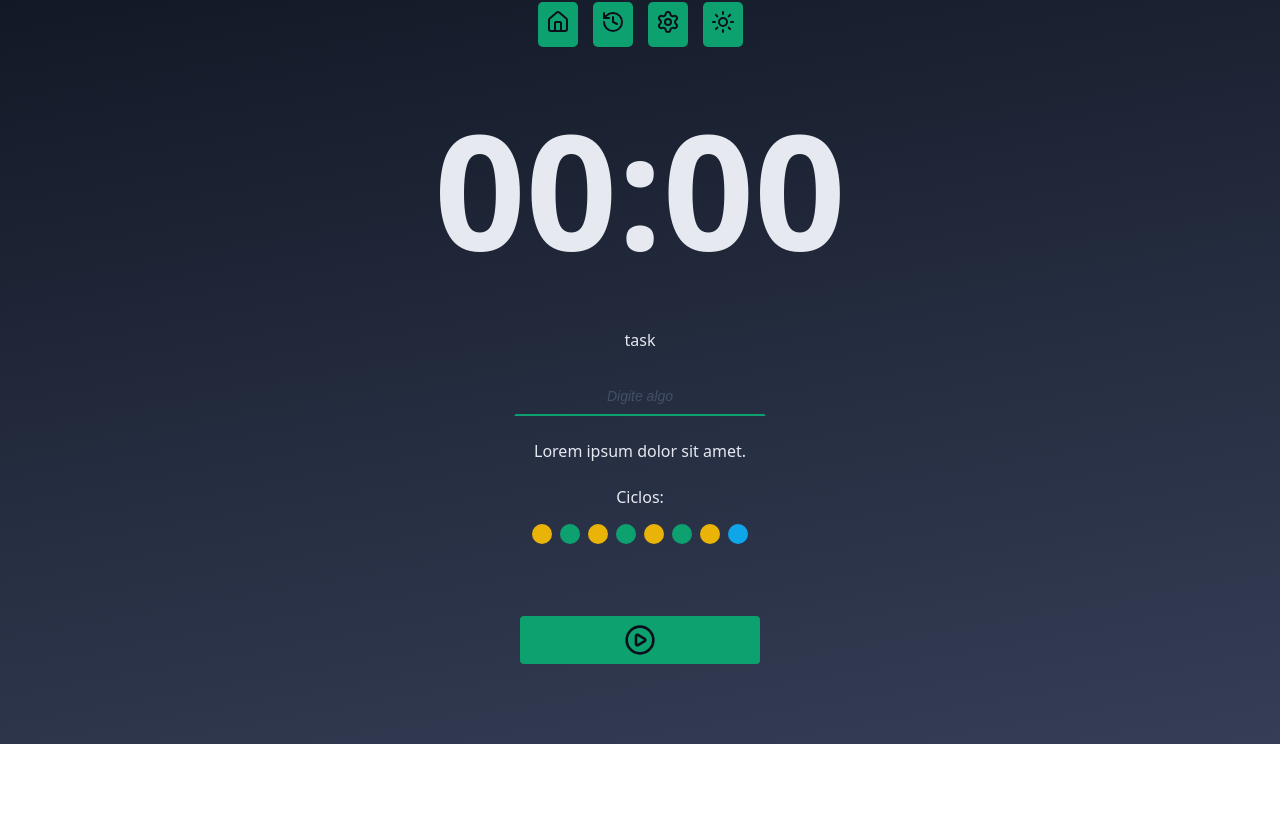
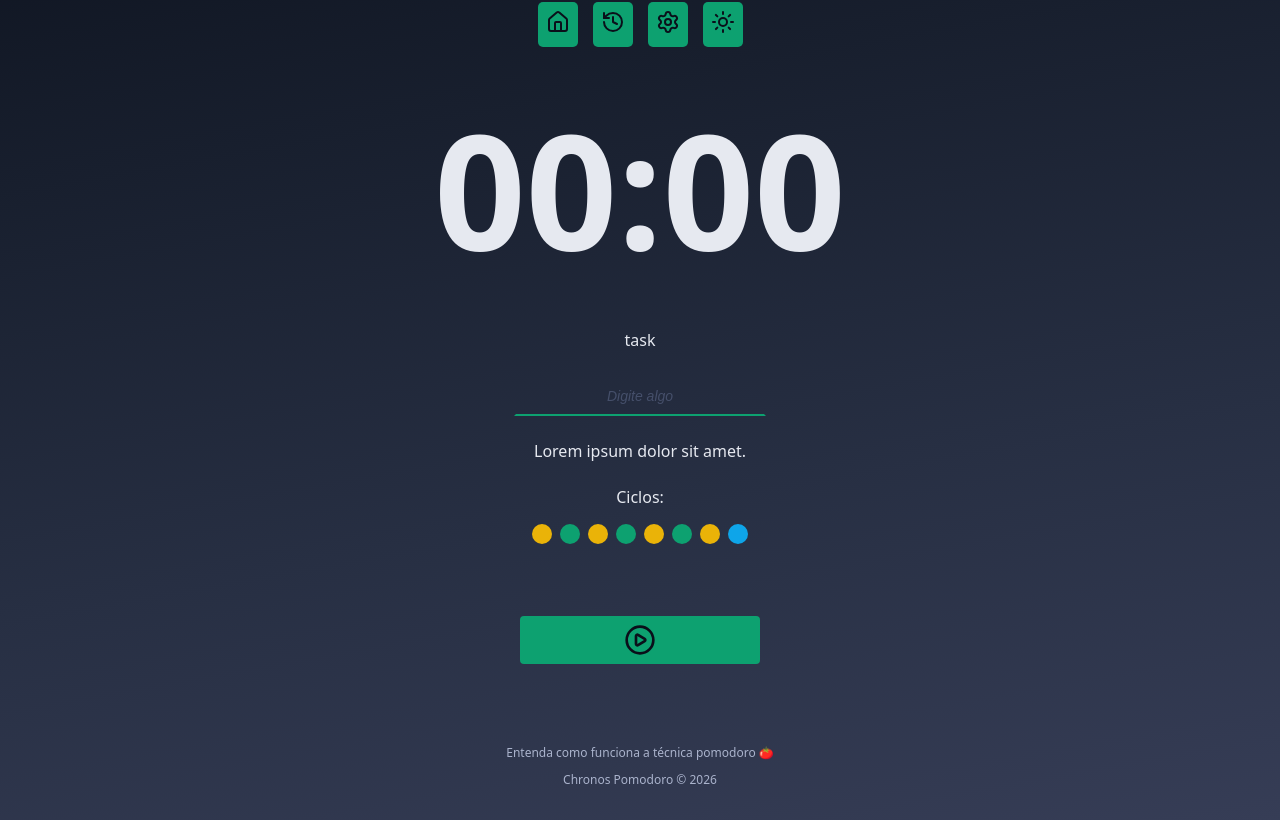
Before and after one commit to danielcarling/chronos-pomodoro, a React (Vite) app: page / in a window 1280 px wide. Shown: the part 239-1059 px from the top of the page. Before the commit the page ends 983 px from the top, so only its background shows below. Built offline with nearby package versions, Linux system fonts and the light colour scheme.

Commit message:
create footer component

```diff
--- a/src/App.tsx
+++ b/src/App.tsx
@@ -9,6 +9,7 @@
 import './styles/global.css';
 import './styles/theme.css';
 import { useState } from 'react';
+import { Footer } from './components/Footer';
 
 export function App() {
    const [cycleActive, setCycleActive] = useState(false);
@@ -60,6 +61,9 @@
                </div>
             </form>
          </Container>
+         <Container>
+            <Footer />
+         </Container>
       </>
    );
 }
--- /dev/null
+++ b/src/components/Footer/index.tsx
@@ -0,0 +1,10 @@
+import styles from './styles.module.css';
+
+export function Footer() {
+   return (
+      <footer className={styles.footer}>
+         <a href='#'>Entenda como funciona a técnica pomodoro 🍅</a>
+         <a href='#'>Chronos Pomodoro &copy; {new Date().getFullYear()}</a>
+      </footer>
+   );
+}
--- /dev/null
+++ b/src/components/Footer/styles.module.css
@@ -0,0 +1,17 @@
+.footer {
+   display: flex;
+   flex-direction: column;
+   align-items: center;
+   justify-content: center;
+   gap: 1rem;
+}
+
+.footer a {
+   font-size: 1.2rem;
+   color: var(--text-muted);
+   text-decoration: none;
+}
+
+.footer a:hover {
+   text-decoration: underline;
+}
```
